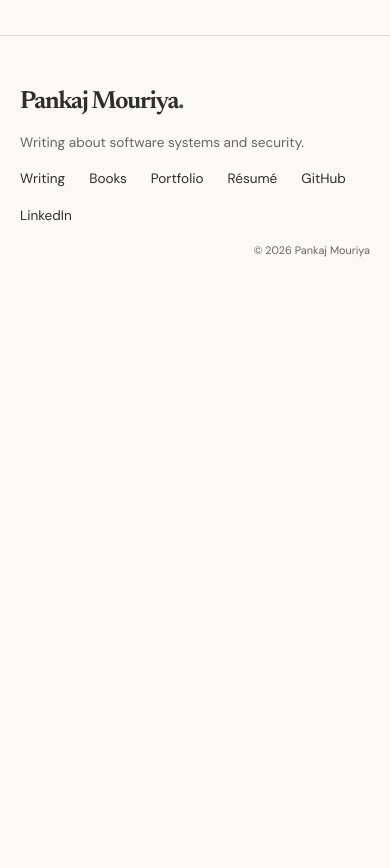
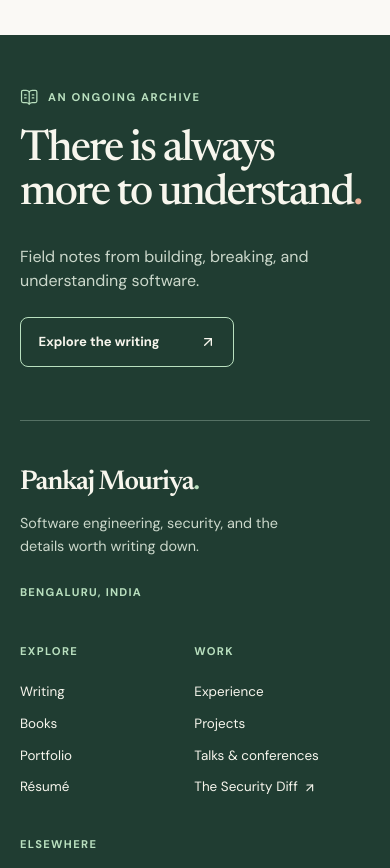
Before and after one commit to pankajmouriya/systems-understood, a Next.js app: page /timeline-component-07 in a window 390 px wide. Shown: the part 2800-3668 px from the top of the page. Before the commit the page ends 3107 px from the top, so only its background shows below. Built offline with nearby package versions, Linux system fonts and the light colour scheme; no server answers.

Commit message:
Refine portfolio footer with Shadcnblocks layout

```diff
--- a/src/app/globals.css
+++ b/src/app/globals.css
@@ -59,7 +59,7 @@ button { cursor: pointer; }
 .skip-link { position: fixed; top: -5rem; left: 1rem; z-index: 100; padding: .65rem 1rem; background: var(--surface); border: 1px solid var(--accent); }
 .skip-link:focus { top: .75rem; }
 .site-header { border-bottom: 1px solid var(--border); background: var(--background); }
-.site-header-inner, .site-footer-inner { max-width: 86rem; margin: auto; padding: 1.35rem clamp(1.25rem, 4vw, 4rem); display: flex; align-items: center; gap: clamp(1rem, 1.7vw, 2rem); }
+.site-header-inner { max-width: 86rem; margin: auto; padding: 1.35rem clamp(1.25rem, 4vw, 4rem); display: flex; align-items: center; gap: clamp(1rem, 1.7vw, 2rem); }
 .site-header-inner .desktop-navigation { margin-left: auto; }
 .desktop-navigation, .site-header-actions { display: flex; align-items: center; gap: clamp(.85rem, 1.5vw, 1.5rem); }
 .desktop-navigation a, .desktop-navigation button, .site-header-actions > a { font-size: .85rem; font-weight: 600; }
@@ -67,18 +67,45 @@ button { cursor: pointer; }
 .site-search-trigger:hover { color: var(--accent); text-decoration: underline; }
 .site-search-trigger kbd { margin-left: .15rem; padding: .12rem .3rem; border: 1px solid var(--border); border-radius: .2rem; color: var(--muted); font: 500 .64rem/1.2 var(--font-body), Arial, sans-serif; text-decoration: none; }
 .site-header-actions { border-left: 1px solid var(--border); padding-left: clamp(.85rem, 1.5vw, 1.5rem); }
-.site-header a, .site-footer a { color: var(--foreground); text-decoration: none; }
-.site-header a:hover, .site-footer a:hover { color: var(--accent); text-decoration: underline; }
-.site-mark, .footer-name { font-family: var(--font-display), Georgia, serif; font-size: 1.55rem; font-weight: 650; letter-spacing: -.045em; white-space: nowrap; }
+.site-header a { color: var(--foreground); text-decoration: none; }
+.site-header a:hover { color: var(--accent); text-decoration: underline; }
+.site-mark { font-family: var(--font-display), Georgia, serif; font-size: 1.55rem; font-weight: 650; letter-spacing: -.045em; white-space: nowrap; }
 .site-mark-dot { color: var(--teal); }
 .theme-control select { color: var(--foreground); background: transparent; border: 1px solid var(--border); border-radius: var(--radius); padding: .35rem .5rem; font-size: .8rem; }
 .mobile-menu-trigger, .mobile-theme-control { display: none; }
-.site-footer { margin-top: 7rem; border-top: 1px solid var(--border); color: var(--muted); font-size: .85rem; }
-.site-footer-inner { align-items: start; justify-content: space-between; flex-wrap: wrap; padding-top: 3rem; padding-bottom: 3rem; }
-.site-footer-inner nav { display: flex; flex-wrap: wrap; gap: 1rem 1.5rem; max-width: 22rem; }
-.site-footer-inner p { margin: .75rem 0 0; }
-.site-footer-inner small { align-self: end; }
-.footer-name span { color: var(--teal); }
+.site-footer { --footer-surface: #203d32; --footer-text: #f7f6ed; --footer-muted: #cbd8cb; --footer-line: #557164; --footer-green: #b9e0bf; --footer-warm: #f2b59c; margin-top: 7rem; background: var(--footer-surface); color: var(--footer-text); }
+.dark .site-footer { --footer-surface: #1e342b; --footer-line: #4c6658; }
+.site-footer-inner { max-width: 86rem; margin: auto; padding: 0 clamp(1.25rem, 4vw, 4rem); }
+.site-footer a { color: inherit; text-decoration: none; }
+.site-footer a:hover { color: var(--footer-green); }
+.site-footer :focus-visible { outline-color: var(--footer-warm); }
+.footer-invitation { display: grid; grid-template-columns: minmax(0, 1.35fr) minmax(16rem, .65fr); align-items: end; gap: 2rem 5rem; padding: clamp(3.5rem, 7vw, 6rem) 0 clamp(3.5rem, 6vw, 5rem); border-bottom: 1px solid var(--footer-line); }
+.footer-eyebrow { display: inline-flex; align-items: center; gap: .6rem; margin: 0 0 1.4rem; color: var(--footer-green); font-size: .7rem; font-weight: 700; letter-spacing: .14em; text-transform: uppercase; }
+.footer-eyebrow svg { width: 1.15rem; height: 1.15rem; stroke-width: 1.6; }
+.footer-invitation h2 { margin: 0; font: 500 clamp(2.65rem, 4.3vw, 4.8rem)/1.02 var(--font-display), Georgia, serif; letter-spacing: -.045em; }
+.footer-invitation h2 span { color: var(--footer-warm); }
+.footer-invitation-action p { max-width: 22rem; margin: 0 0 1.5rem; color: var(--footer-muted); font-size: clamp(1rem, 1.5vw, 1.2rem); line-height: 1.5; }
+.footer-invitation-action a { display: inline-flex; align-items: center; justify-content: space-between; gap: 2.5rem; min-width: 13rem; padding: .9rem 1.1rem; border: 1px solid var(--footer-green); border-radius: var(--radius); color: var(--footer-text); font-size: .82rem; font-weight: 700; transition: background-color 160ms, color 160ms; }
+.footer-invitation-action a:hover { background: var(--footer-green); color: var(--footer-surface); }
+.footer-invitation-action a svg { width: 1rem; height: 1rem; }
+.footer-main { display: grid; grid-template-columns: minmax(0, 1.4fr) minmax(0, 1.5fr) minmax(0, .7fr); gap: 2.5rem 5rem; padding: 3.7rem 0 4.2rem; }
+.footer-name { display: inline-block; font: 600 clamp(1.7rem, 2.5vw, 2.3rem)/1 var(--font-display), Georgia, serif; letter-spacing: -.04em; white-space: nowrap; }
+.footer-name span { color: var(--footer-green); }
+.footer-about p { max-width: 19rem; margin: 1rem 0 2.4rem; color: var(--footer-muted); font-size: .9rem; line-height: 1.6; }
+.footer-about > span { color: var(--footer-green); font-size: .7rem; font-weight: 700; letter-spacing: .11em; text-transform: uppercase; }
+.footer-links { display: grid; grid-template-columns: 1fr 1.2fr; gap: 1.75rem; }
+.footer-links > div, .footer-connect { display: flex; flex-direction: column; align-items: start; gap: .85rem; }
+.site-footer h3 { margin: 0 0 .6rem; color: var(--footer-green); font-size: .7rem; font-weight: 700; letter-spacing: .12em; text-transform: uppercase; }
+.footer-links a, .footer-connect a { display: inline-flex; align-items: center; gap: .35rem; font-size: .84rem; line-height: 1.35; }
+.footer-links a svg { width: .85rem; height: .85rem; }
+.footer-connect a { gap: .6rem; }
+.footer-connect a > svg:first-child { width: 1.1rem; height: 1.1rem; color: var(--footer-green); }
+.footer-connect a > svg:last-child:not(:first-child) { width: .75rem; height: .75rem; color: var(--footer-muted); }
+.footer-bottom { display: flex; align-items: center; justify-content: space-between; gap: 1rem; padding: 1.35rem 0 1.65rem; border-top: 1px solid var(--footer-line); color: var(--footer-muted); font-size: .72rem; }
+.footer-bottom small { font-size: inherit; }
+.footer-bottom a { color: var(--footer-text); }
+@media (max-width: 900px) { .footer-main { grid-template-columns: 1fr 1.4fr; } .footer-connect { grid-column: 2; } }
+@media (max-width: 650px) { .footer-invitation { grid-template-columns: 1fr; gap: 1.8rem; padding: 3.3rem 0; } .footer-invitation h2 { font-size: clamp(2.65rem, 11vw, 3.7rem); } .footer-main { grid-template-columns: 1fr; gap: 2.5rem; padding: 3rem 0; } .footer-about p { margin-bottom: 1.3rem; } .footer-connect { grid-column: auto; } .footer-bottom { align-items: start; flex-wrap: wrap; } .footer-bottom span { display: none; } }
 .eyebrow { margin: 0; color: var(--accent); font-size: .72rem; font-weight: 700; letter-spacing: .14em; line-height: 1.4; text-transform: uppercase; }
 .home-page, .writing-page { max-width: 86rem; margin: auto; padding: 0 clamp(1.25rem, 4vw, 4rem); }
 .home-intro { display: grid; grid-template-columns: minmax(0, 1fr) 16rem; align-items: end; gap: clamp(2rem, 8vw, 8rem); padding: clamp(2.5rem, 4vw, 4.5rem) 0 clamp(1rem, 2vw, 2.5rem); }
--- /dev/null
+++ b/src/components/footer2.tsx
@@ -0,0 +1,70 @@
+import Link from 'next/link';
+import { ArrowUpRight, BookOpenText, Rss } from 'lucide-react';
+import { Icon } from '@/components/ui/icon';
+
+// Adapted from the free Shadcnblocks Footer 2 layout: https://www.shadcnblocks.com/block/footer2
+
+const explore = [
+  { label: 'Writing', href: '/blog' },
+  { label: 'Books', href: '/books' },
+  { label: 'Portfolio', href: '/portfolio' },
+  { label: 'Résumé', href: '/resume' },
+];
+
+const work: { label: string; href: string; external?: boolean }[] = [
+  { label: 'Experience', href: '/portfolio' },
+  { label: 'Projects', href: '/portfolio/projects' },
+  { label: 'Talks & conferences', href: '/portfolio/talks' },
+  { label: 'The Security Diff', href: 'https://tsd.report', external: true },
+];
+
+export function Footer2() {
+  return (
+    <footer className="site-footer">
+      <div className="site-footer-inner">
+        <div className="footer-invitation">
+          <div>
+            <p className="footer-eyebrow"><BookOpenText aria-hidden="true" /> An ongoing archive</p>
+            <h2>There is always<br />more to understand<span>.</span></h2>
+          </div>
+          <div className="footer-invitation-action">
+            <p>Field notes from building, breaking, and understanding software.</p>
+            <Link href="/blog">Explore the writing <ArrowUpRight aria-hidden="true" /></Link>
+          </div>
+        </div>
+
+        <div className="footer-main">
+          <div className="footer-about">
+            <Link className="footer-name" href="/">Pankaj Mouriya<span aria-hidden="true">.</span></Link>
+            <p>Software engineering, security, and the details worth writing down.</p>
+            <span>Bengaluru, India</span>
+          </div>
+          <nav aria-label="Footer navigation" className="footer-links">
+            <div>
+              <h3>Explore</h3>
+              {explore.map(({ label, href }) => <Link key={label} href={href}>{label}</Link>)}
+            </div>
+            <div>
+              <h3>Work</h3>
+              {work.map(({ label, href, external }) => external
+                ? <a key={label} href={href} target="_blank" rel="noopener noreferrer">{label} <ArrowUpRight aria-hidden="true" /></a>
+                : <Link key={label} href={href}>{label}</Link>)}
+            </div>
+          </nav>
+          <div className="footer-connect">
+            <h3>Elsewhere</h3>
+            <a href="https://github.com/pankajmouriya" target="_blank" rel="noopener noreferrer"><Icon name="code" />GitHub <ArrowUpRight aria-hidden="true" /></a>
+            <a href="https://www.linkedin.com/in/pankajmouriya/" target="_blank" rel="noopener noreferrer"><Icon name="work" />LinkedIn <ArrowUpRight aria-hidden="true" /></a>
+            <Link href="/rss.xml"><Rss aria-hidden="true" />RSS feed <ArrowUpRight aria-hidden="true" /></Link>
+          </div>
+        </div>
+
+        <div className="footer-bottom">
+          <small>© {new Date().getFullYear()} Pankaj Mouriya</small>
+          <span>Made for the curious reader.</span>
+          <a href="#">Back to top ↑</a>
+        </div>
+      </div>
+    </footer>
+  );
+}
--- a/src/components/shell/SiteFooter.tsx
+++ b/src/components/shell/SiteFooter.tsx
@@ -1,23 +1,5 @@
-import Link from 'next/link';
+import { Footer2 } from '@/components/footer2';
 
 export function SiteFooter() {
-  return (
-    <footer className="site-footer">
-      <div className="site-footer-inner">
-        <div>
-          <Link className="footer-name" href="/">Pankaj Mouriya<span aria-hidden="true">.</span></Link>
-          <p>Writing about software systems and security.</p>
-        </div>
-        <nav aria-label="Footer navigation">
-          <Link href="/blog">Writing</Link>
-          <Link href="/books">Books</Link>
-          <Link href="/portfolio">Portfolio</Link>
-          <Link href="/resume">Résumé</Link>
-          <a href="https://github.com/pankajmouriya">GitHub</a>
-          <a href="https://www.linkedin.com/in/pankajmouriya/">LinkedIn</a>
-        </nav>
-        <small>© {new Date().getFullYear()} Pankaj Mouriya</small>
-      </div>
-    </footer>
-  );
+  return <Footer2 />;
 }
```
Also changed, not shown: components.json, 2 other files (tests, documents, lock files or other folders).
